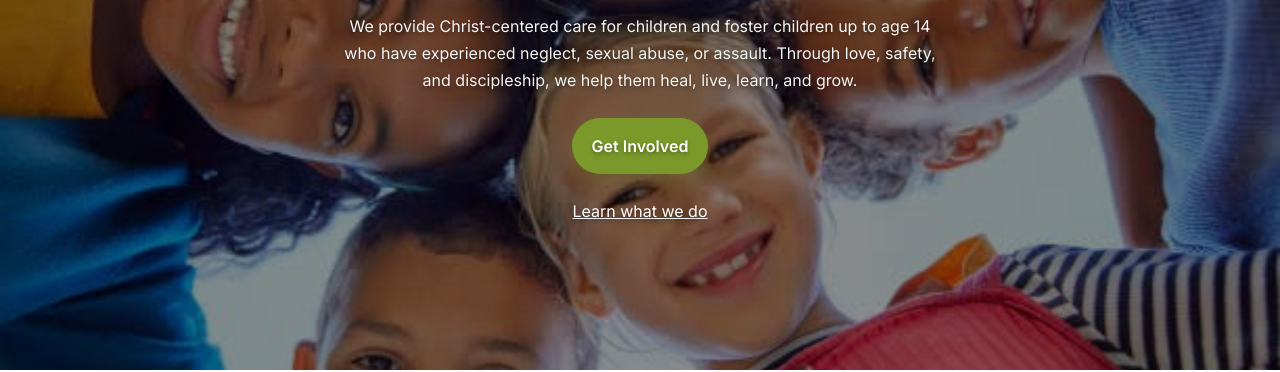
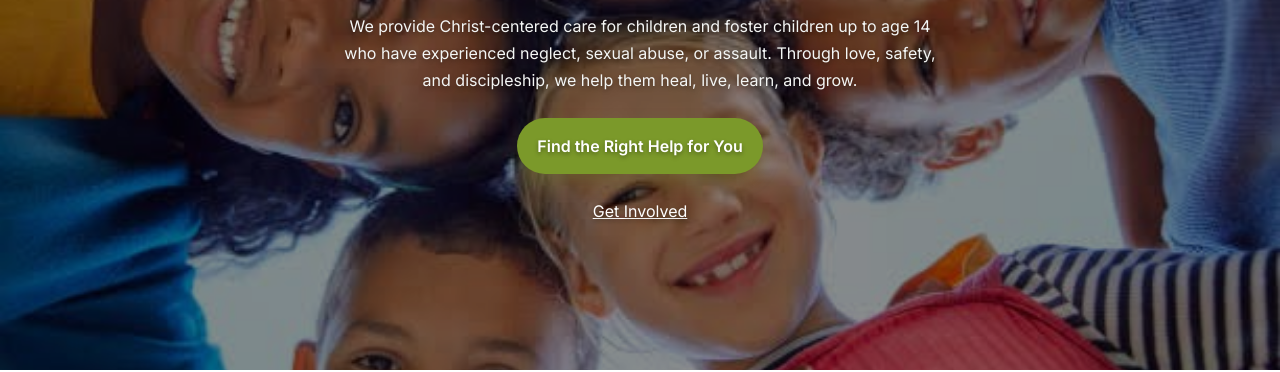
Before and after one commit to 4Drea4/sundayFarm, a plain HTML site: page index.html in a window 1280 px wide. Shown: the part 459-831 px from the top of the page. Drawn offline with nearby package versions, Linux system fonts and the light colour scheme.

Commit message:
updating call to action

```diff
--- a/index.html
+++ b/index.html
@@ -55,13 +55,13 @@
         </p>
 
         <div class="hero-cta">
-          <a class="btn btn-olive" href="get-involved.html" aria-label="Get involved with The Sunday Farm Children’s Home">
-            Get Involved
+          <a class="btn btn-olive" href="select-your-farm.html" aria-label="Get support with Sunday Farm Children's Home">
+            Find the Right Help for You
           </a>
         </div>
 
         <p class="mt-24">
-          <a class="link-invert" href="what-we-do.html">Learn what we do</a>
+          <a class="link-invert" href="get-involved.html">Get Involved</a>
         </p>
       </div>
     </section>
```
